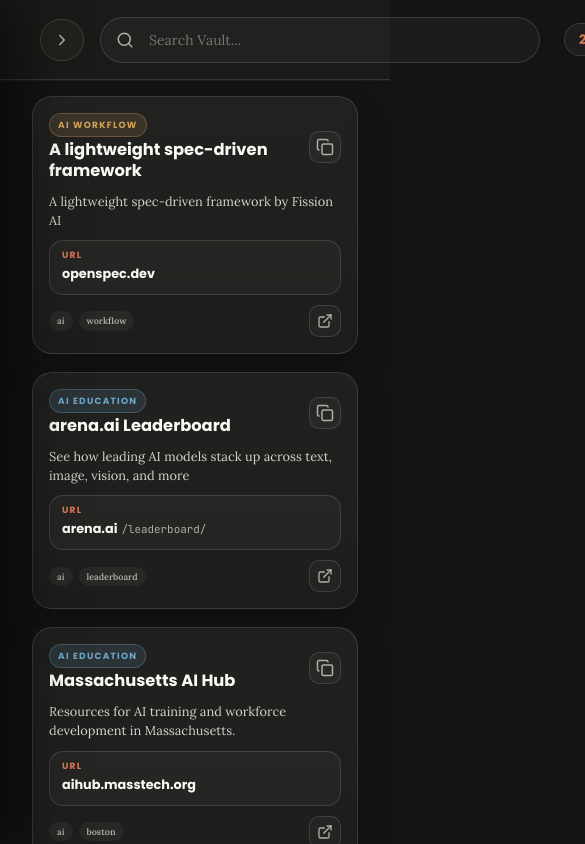
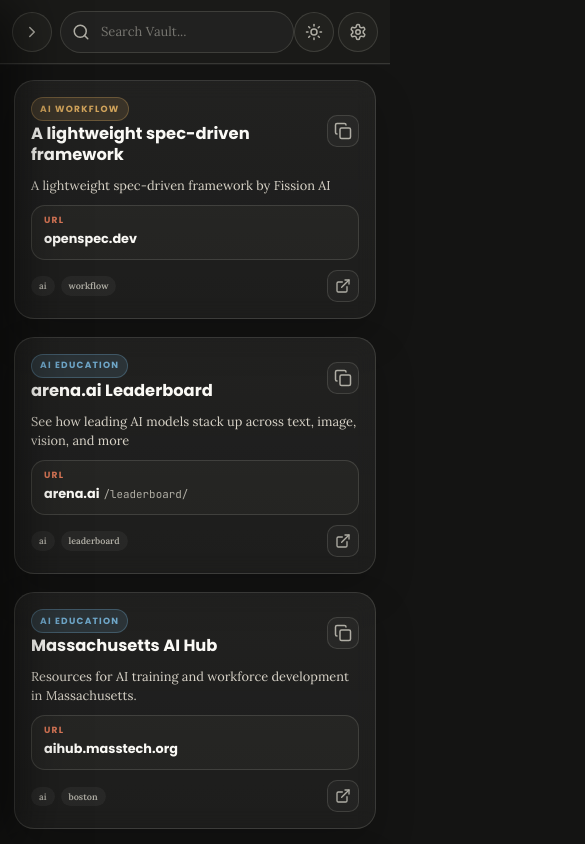
Before and after one commit to senthilcaesar/resources, a React (Vite) app: page / in a window 390 px wide. Shown: the top 844 px of the page, 585 px wide, since content can reach past the window. Built offline with nearby package versions, Linux system fonts and the light colour scheme.

Commit message:
mobile ui update

```diff
--- a/src/App.jsx
+++ b/src/App.jsx
@@ -13,7 +13,7 @@
   const [theme, setTheme] = useState('dark');
   const [isTechStackOpen, setIsTechStackOpen] = useState(false);
   const [viewMode, setViewMode] = useState('grid');
-  const [isSidebarOpen, setIsSidebarOpen] = useState(true);
+  const [isSidebarOpen, setIsSidebarOpen] = useState(window.innerWidth > 1024);
 
   const { setColorMode } = useColorMode();
 
--- a/src/index.css
+++ b/src/index.css
@@ -198,68 +198,8 @@
   animation: fade-in 0.3s ease;
 }
 
-@media (max-width: 768px) {
-  .sidebar-backdrop {
-    display: block;
-  }
 
-  .sidebar {
-    transform: translateX(-100%);
-    box-shadow: 20px 0 50px rgba(0, 0, 0, 0.5);
-  }
 
-  .sidebar.open {
-    transform: translateX(0);
-  }
-
-  .main-content {
-    margin-left: 0 !important;
-  }
-
-  .header {
-    padding: 12px 16px;
-  }
-
-  .header-left {
-    gap: 8px;
-    flex: 1;
-  }
-
-  .search-container {
-    max-width: none;
-    flex: 1;
-  }
-
-  .hidden-mobile {
-    display: none;
-  }
-
-  .header-count-badge {
-    padding: 4px 8px;
-  }
-
-  .content-area {
-    padding: 20px 16px;
-  }
-
-  .cmd-k-hint {
-    display: none;
-  }
-}
-
-@media (max-width: 480px) {
-  .header-right {
-    gap: 4px;
-  }
-
-  .view-mode-toggle {
-    display: none; /* Simplify on very small screens */
-  }
-
-  .header-count-badge {
-    display: none;
-  }
-}
 
 .main-content {
   flex: 1;
@@ -1113,6 +1053,120 @@
   background: rgba(0, 0, 0, 0.02);
 }
 
+
 [data-theme='light'] .modal-container {
   background: var(--bg-sidebar);
 }
+
+/* Responsive Media Queries */
+@media (max-width: 768px) {
+  .sidebar-backdrop {
+    display: block;
+  }
+
+  .sidebar {
+    transform: translateX(-100%);
+    box-shadow: 20px 0 50px rgba(0, 0, 0, 0.5);
+    width: 280px;
+  }
+
+  .sidebar.open {
+    transform: translateX(0);
+  }
+
+  .main-content {
+    margin-left: 0 !important;
+  }
+
+  .header {
+    padding: 0 16px;
+    height: 70px;
+  }
+
+  .header-left {
+    gap: 12px;
+    flex: 1;
+  }
+
+  .search-container {
+    max-width: none;
+    flex: 1;
+    width: auto !important;
+  }
+
+  .search-input {
+    height: 42px;
+    padding: 0 40px 0 40px;
+    font-size: 13px;
+  }
+
+  .search-icon-fixed {
+    left: 12px;
+  }
+
+  .search-controls {
+    right: 6px;
+  }
+
+  .hidden-mobile {
+    display: none;
+  }
+
+  .header-count-badge {
+    padding: 2px 8px;
+    height: 28px;
+  }
+
+  .content-area {
+    padding: 16px 14px;
+  }
+
+  .cmd-k-hint {
+    display: none;
+  }
+}
+
+@media (max-width: 600px) {
+  .header-count-badge {
+    display: none !important;
+  }
+
+  .header-right {
+    gap: 8px;
+  }
+}
+
+@media (max-width: 480px) {
+  .header {
+    height: 64px;
+    padding: 0 12px;
+  }
+
+  .header-left {
+    gap: 8px;
+  }
+
+  .header-right {
+    gap: 4px;
+  }
+
+  .view-mode-toggle {
+    display: none !important;
+  }
+
+  .header-action-btn {
+    width: 40px;
+    height: 40px;
+    padding: 0;
+  }
+}
+
+@media (max-width: 360px) {
+  .search-input::placeholder {
+    font-size: 0;
+  }
+  .search-input:placeholder-shown::placeholder:before {
+    content: "Search...";
+    font-size: 13px;
+  }
+}
```
